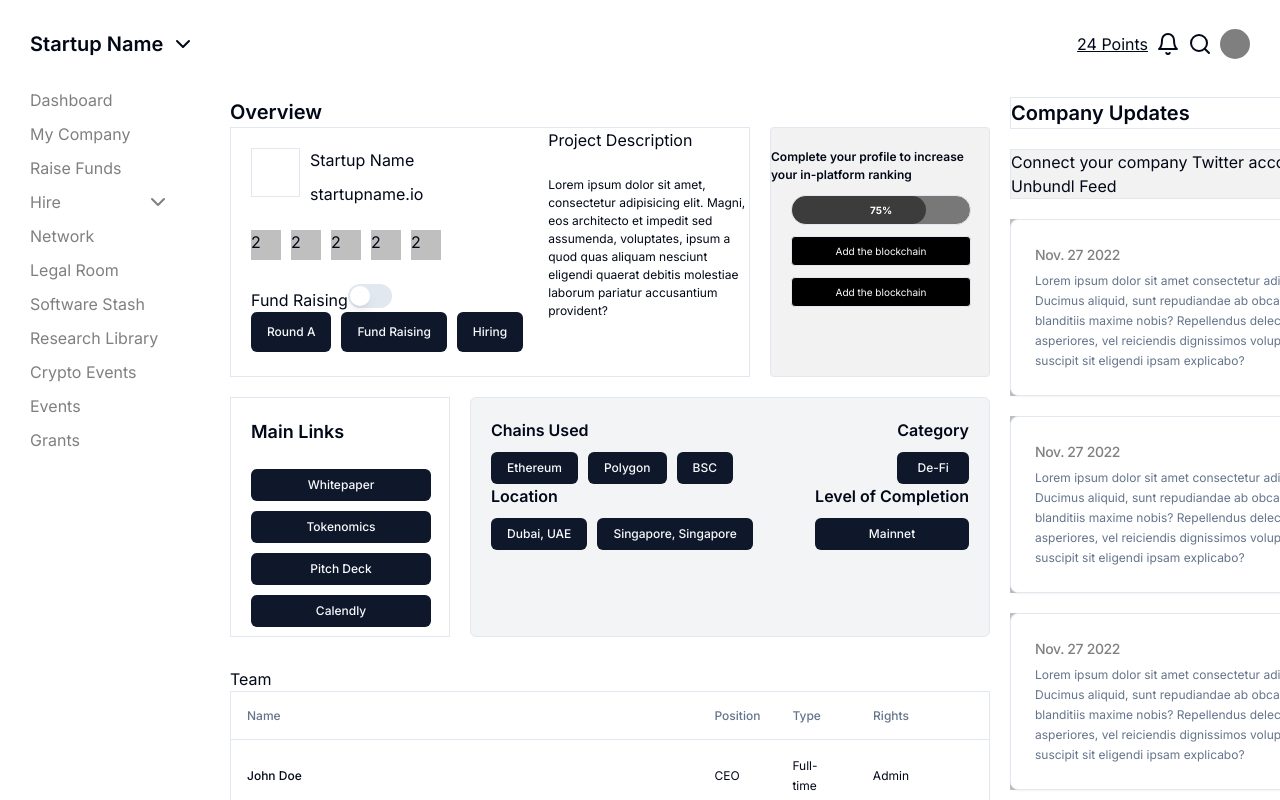
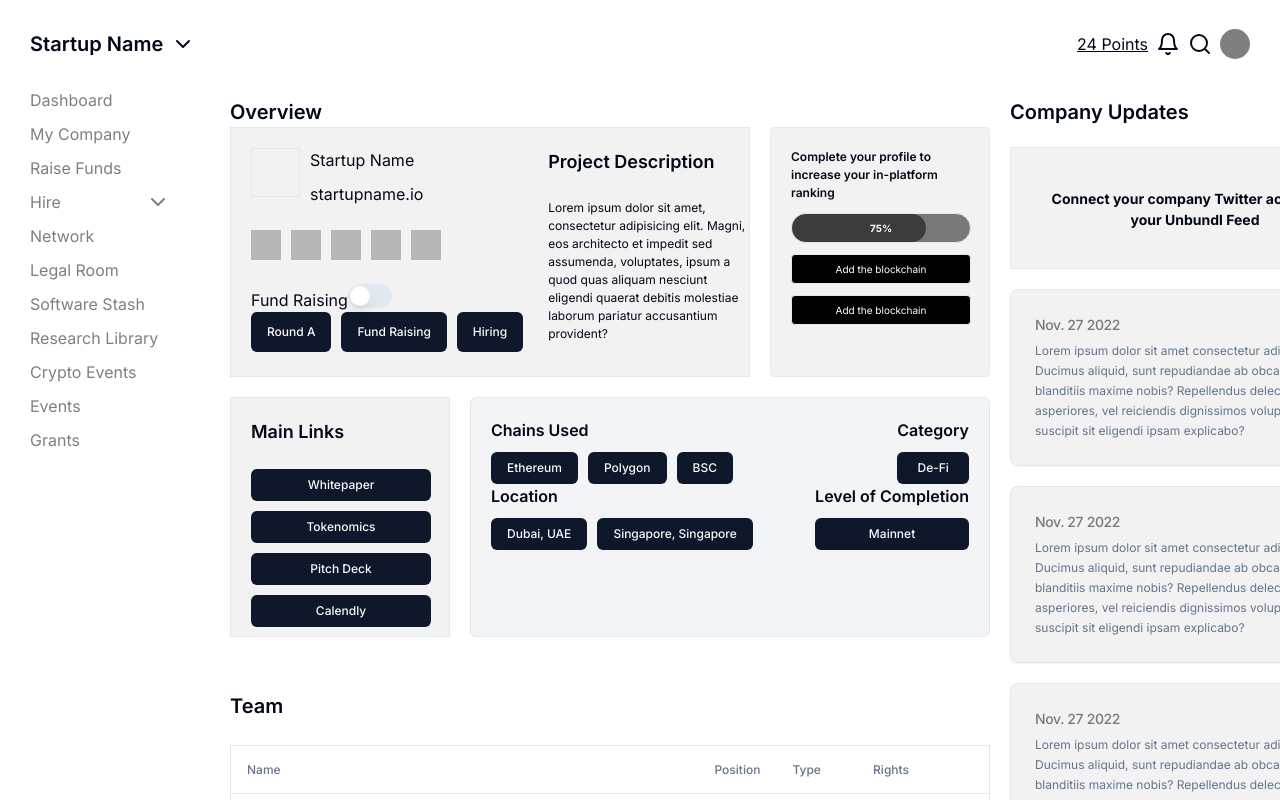
Before and after one commit to ShaikhNabeelShabbir/unbundl-web, a React (Vite) app: page /founder-dashboard in a window 1280 px wide. Both pictures are taken after a click on the button "My Company". Shown: the top 800 px of the page. Built offline with nearby package versions, Linux system fonts and the light colour scheme.

Commit message:
changes updated

```diff
--- a/src/pages/startup/my-company.tsx
+++ b/src/pages/startup/my-company.tsx
@@ -59,7 +59,7 @@ const MyCompany: React.FC = () => {
             <div className="Overview w-[760px]  ">
               <p className="font-semibold text-[20px]">Overview</p>
               <div className="flex flex-row  w-[760px]">
-                <div className="flex flex-row  w-[520px] h-[250px] border mr-[20px]">
+                <div className="flex flex-row  w-[520px] h-[250px] bg-black/5 border mr-[20px]">
                   <div className=" flex flex-col">
                     <div className="flex flex-row mt-[20px] ml-[20px]">
                       <div className="w-[49px] h-[49px] border"></div>
@@ -70,11 +70,11 @@ const MyCompany: React.FC = () => {
                     </div>
                     <br />
                     <div className="ml-[20px] flex flex-row space-x-[10px]">
-                      <div className="w-[30px] h-[30px] bg-black/25">2</div>
-                      <div className="w-[30px] h-[30px] bg-black/25">2</div>
-                      <div className="w-[30px] h-[30px] bg-black/25">2</div>
-                      <div className="w-[30px] h-[30px] bg-black/25">2</div>
-                      <div className="w-[30px] h-[30px] bg-black/25">2</div>
+                      <div className="w-[30px] h-[30px] bg-black/25"></div>
+                      <div className="w-[30px] h-[30px] bg-black/25"></div>
+                      <div className="w-[30px] h-[30px] bg-black/25"></div>
+                      <div className="w-[30px] h-[30px] bg-black/25"></div>
+                      <div className="w-[30px] h-[30px] bg-black/25"></div>
                     </div>
                     <br />
                     <div className="ml-[20px]">
@@ -88,8 +88,9 @@ const MyCompany: React.FC = () => {
                     </div>
                   </div>
                   <div className=" ml-[25px] ">
-                    Project Description
-                    <br />
+                    <div className="mt-[20px] font-semibold text-[18px]">
+                      Project Description
+                    </div>
                     <br />
                     <div className="font-normal text-[12px]">
                       Lorem ipsum dolor sit amet, consectetur adipisicing elit.
@@ -101,7 +102,7 @@ const MyCompany: React.FC = () => {
                   </div>
                 </div>
                 <div className=" w-[220px] h-[250px] border bg-black/5 rounded-[4px]">
-                  <p className="font-semibold text-[12px] mt-[20px]">
+                  <p className="font-semibold text-[12px] mt-[20px] px-[20px]">
                     Complete your profile to increase your in-platform ranking
                   </p>
                   <div className="progress-bar relative w-[180px] h-[30px] mx-[20px] mt-[11px] border rounded-full bg-black/50 ">
@@ -123,7 +124,7 @@ const MyCompany: React.FC = () => {
                 </div>
               </div>
               <div className="flex flex-row mt-[20px]">
-                <div className="w-[220px] h-[240px] border">
+                <div className="w-[220px] h-[240px] border  bg-black/5">
                   <p className="mt-[20px] ml-[20px] font-semibold text-[18px]">
                     Main Links
                   </p>
@@ -170,9 +171,11 @@ const MyCompany: React.FC = () => {
                   </div>
                 </div>
               </div>
+              <br />
               <div className="mt-[30px]">
                 {" "}
-                <p>Team</p>
+                <p className="font-semibold text-[20px]">Team</p>
+                <br />
                 <Table className="border">
                   <TableHeader>
                     <TableRow>
@@ -208,8 +211,11 @@ const MyCompany: React.FC = () => {
               </div>
               <div className="pt-[30px]">
                 {" "}
-                <p>Current Round Information</p>
-                <Table className="border">
+                <p className="font-semibold text-[20px] ">
+                  Current Round Information
+                </p>
+                <br />
+                <Table className="border  bg-black/5">
                   <TableHeader>
                     <TableRow>
                       <TableHead className="w-[100px]">Round</TableHead>
@@ -240,8 +246,9 @@ const MyCompany: React.FC = () => {
               </div>
               <div className="mt-[30px]">
                 {" "}
-                <p>Cap Table</p>
-                <Table className="border">
+                <p className="font-semibold text-[20px] ">Cap Table</p>
+                <br />
+                <Table className="border bg-black/5">
                   <TableHeader>
                     <TableRow>
                       <TableHead>Investor</TableHead>
@@ -272,56 +279,66 @@ const MyCompany: React.FC = () => {
                   </TableBody>
                 </Table>
               </div>
+              <br />
               <div>
-                <p className="font-semibold text-[20px]">Product Information</p>
-                <div className="w-[760px] h-[159px] border px-[20px] py-[20px]">
+                <p className="font-semibold text-[20px] ">
+                  Product Information
+                </p>
+                <br />
+                <div className="w-[760px] h-[159px] border px-[20px] py-[20px] bg-black/5">
                   Lorem ipsum dolor, sit amet consectetur adipisicing elit.
                   Fugit ullam ab fugiat illo sed qui sequi eius! Temporibus
                   consequuntur consequatur doloribus, quam blanditiis, ex odio
                   quibusdam, fuga vero rerum explicabo!
                 </div>
-                <div className="w-[760px] h-[80px] mt-[20px] border font-semibold text-[16px] px-[30px] py-[20px]">
+                <div className="w-[760px] h-[80px] mt-[20px] border font-semibold text-[16px] px-[30px] py-[20px] bg-black/5">
                   Answer 3 missing questions to increase your chance of getting
                   funded
                 </div>{" "}
               </div>
+              <br />
               <div>
                 <p className="font-semibold text-[20px]">Tech Information</p>
-                <div className="w-[760px] h-[159px] border px-[20px] py-[20px]">
+                <br />
+                <div className="w-[760px] h-[159px] border px-[20px] py-[20px] bg-black/5">
                   Lorem ipsum dolor sit amet consectetur adipisicing elit. At
                   quibusdam, veniam voluptate molestias placeat ratione aliquam
                   porro labore nemo aspernatur debitis culpa quisquam minus
                   corrupti illo similique voluptas rem voluptatem?
                 </div>{" "}
-                <div className="w-[760px] h-[80px] mt-[20px] border font-semibold text-[16px] px-[30px] py-[20px]">
+                <div className="w-[760px] h-[80px] mt-[20px] bg-black/5 border font-semibold text-[16px] px-[30px] py-[20px]">
                   Answer 2 missing questions to increase your chance of getting
                   funded
                 </div>{" "}
               </div>
+              <br />
               <div>
-                <p className="font-semibold text-[20px]">Market Information</p>
-                <div className="w-[760px] h-[159px] border px-[20px] py-[20px]">
+                <p className="font-semibold text-[20px]">Market Information</p>{" "}
+                <br />
+                <div className="w-[760px] h-[159px] border px-[20px] py-[20px] bg-black/5">
                   Lorem ipsum dolor sit, amet consectetur adipisicing elit.
                   Nobis, numquam repellat! Dolore in quidem sunt odit commodi
                   aliquid dicta blanditiis placeat cupiditate explicabo, eos
                   eius nam culpa, harum voluptas aspernatur.
                 </div>{" "}
-                <div className="w-[760px] h-[80px] mt-[20px] border font-semibold text-[16px] px-[30px] py-[20px]">
+                <div className="w-[760px] h-[80px] mt-[20px] bg-black/5 border font-semibold text-[16px] px-[30px] py-[20px]">
                   Answer 2 missing questions to increase your chance of getting
                   funded
                 </div>{" "}
               </div>
+              <br />
               <div>
                 <p className="font-semibold text-[20px]">
                   Fundraising Information
                 </p>
-                <div className="w-[760px] h-[159px] border px-[20px] py-[20px]">
+                <br />
+                <div className="w-[760px] h-[159px] border px-[20px] py-[20px] bg-black/5">
                   Lorem, ipsum dolor sit amet consectetur adipisicing elit. Iure
                   doloribus nostrum labore praesentium sit non dignissimos
                   saepe, ipsum totam facere quaerat tenetur maiores error odio
                   laborum minus distinctio nihil mollitia?
                 </div>{" "}
-                <div className="w-[760px] h-[80px] mt-[20px] border font-semibold text-[16px] px-[30px] py-[20px]">
+                <div className="w-[760px] h-[80px] mt-[20px] border bg-black/5 font-semibold text-[16px] px-[30px] py-[20px]">
                   Answer 3 missing questions to increase your chance of getting
                   funded
                 </div>{" "}
@@ -329,15 +346,15 @@ const MyCompany: React.FC = () => {
               {/* {DND} */}
             </div>
             <div className="Company-Updates ml-[20px] w-[370px] flex flex-col space-y-[20px]">
-              <p className="font-semibold text-[20px] border">
-                Company Updates
-              </p>
+              <p className="font-semibold text-[20px] ">Company Updates</p>
               <div className="w-[370px] space-y-[20px]">
-                <div className="bg-black/5 border">
-                  Connect your company Twitter account to your Unbundl Feed
+                <div className="bg-black/5 border w-[370px] h-[122px]">
+                  <p className="p-[40px] text-[14px] font-bold text-center">
+                    Connect your company Twitter account to your Unbundl Feed
+                  </p>
                 </div>
-                <div className="bg-black/25">
-                  <Card>
+                <div>
+                  <Card className="bg-black/5">
                     <CardHeader>
                       <CardTitle className="font-medium text-[14px] text-black/50">
                         Nov. 27 2022
@@ -352,9 +369,9 @@ const MyCompany: React.FC = () => {
                     </CardHeader>
                   </Card>
                 </div>
-                <div className="bg-black/25">
+                <div>
                   {" "}
-                  <Card>
+                  <Card className="bg-black/5">
                     <CardHeader>
                       <CardTitle className="font-medium text-[14px] text-black/50">
                         Nov. 27 2022
@@ -369,9 +386,9 @@ const MyCompany: React.FC = () => {
                     </CardHeader>
                   </Card>
                 </div>
-                <div className="bg-black/25">
+                <div>
                   {" "}
-                  <Card>
+                  <Card className="bg-black/5">
                     <CardHeader>
                       <CardTitle className="font-medium text-[14px] text-black/50">
                         Nov. 27 2022
@@ -386,9 +403,9 @@ const MyCompany: React.FC = () => {
                     </CardHeader>
                   </Card>
                 </div>
-                <div className="bg-black/25">
+                <div>
                   {" "}
-                  <Card>
+                  <Card className="bg-black/5">
                     <CardHeader>
                       <CardTitle className="font-medium text-[14px] text-black/50">
                         Nov. 27 2022
@@ -403,9 +420,9 @@ const MyCompany: React.FC = () => {
                     </CardHeader>
                   </Card>
                 </div>{" "}
-                <div className="bg-black/25">
+                <div>
                   {" "}
-                  <Card>
+                  <Card className="bg-black/5">
                     <CardHeader>
                       <CardTitle className="font-medium text-[14px] text-black/50">
                         Nov. 27 2022
@@ -420,9 +437,9 @@ const MyCompany: React.FC = () => {
                     </CardHeader>
                   </Card>
                 </div>
-                <div className="bg-black/25">
+                <div>
                   {" "}
-                  <Card>
+                  <Card className="bg-black/5">
                     <CardHeader>
                       <CardTitle className="font-medium text-[14px] text-black/50">
                         Nov. 27 2022
@@ -437,8 +454,8 @@ const MyCompany: React.FC = () => {
                     </CardHeader>
                   </Card>
                 </div>
-                <div className="bg-black/25">
-                  <Card>
+                <div>
+                  <Card className="bg-black/5">
                     <CardHeader>
                       <CardTitle className="font-medium text-[14px] text-black/50">
                         Nov. 27 2022
@@ -453,8 +470,8 @@ const MyCompany: React.FC = () => {
                     </CardHeader>
                   </Card>
                 </div>
-                <div className="bg-black/25">
-                  <Card>
+                <div>
+                  <Card className="bg-black/5">
                     <CardHeader>
                       <CardTitle className="font-medium text-[14px] text-black/50">
                         Nov. 27 2022
@@ -469,8 +486,8 @@ const MyCompany: React.FC = () => {
                     </CardHeader>
                   </Card>
                 </div>
-                <div className="bg-black/25">
-                  <Card>
+                <div>
+                  <Card className="bg-black/5">
                     <CardHeader>
                       <CardTitle className="font-medium text-[14px] text-black/50">
                         Nov. 27 2022
@@ -485,8 +502,8 @@ const MyCompany: React.FC = () => {
                     </CardHeader>
                   </Card>
                 </div>
-                <div className="bg-black/25">
-                  <Card>
+                <div>
+                  <Card className="bg-black/5">
                     <CardHeader>
                       <CardTitle className="font-medium text-[14px] text-black/50">
                         Nov. 27 2022
@@ -501,8 +518,8 @@ const MyCompany: React.FC = () => {
                     </CardHeader>
                   </Card>
                 </div>
-                <div className="bg-black/25">
-                  <Card>
+                <div>
+                  <Card className="bg-black/5">
                     <CardHeader>
                       <CardTitle className="font-medium text-[14px] text-black/50">
                         Nov. 27 2022
```
